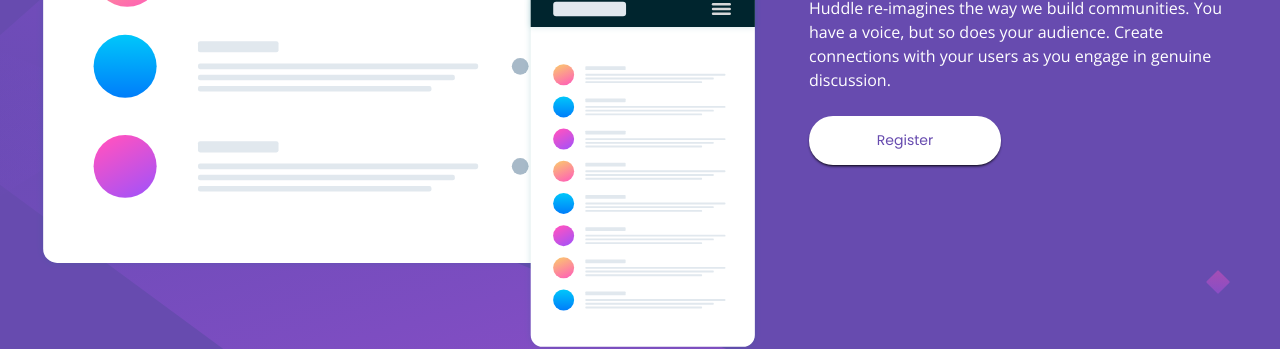
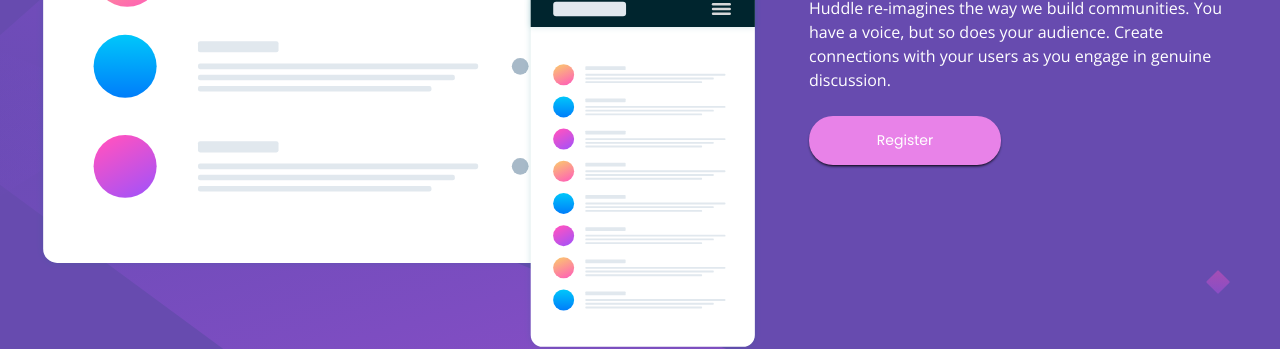
Before and after one commit to krislao/fem-huddle-landing-page, a plain HTML site: page index.html in a window 1280 px wide. In both pictures the pointer is over the button "Register". Shown: the part 324-673 px from the top of the page. Drawn offline with nearby package versions, Linux system fonts and the light colour scheme.

Commit message:
Apply active states styles

```diff
--- a/style.css
+++ b/style.css
@@ -53,6 +53,7 @@
 }
 .hero-banner__button {
   color: var(--primary);
+  cursor: pointer;
   background-color: white;
   border: 0;
   border-radius: 1.5rem;
@@ -63,6 +64,10 @@
   width: 100%;
   max-width: 12rem;
   padding: 0.75rem;
+}
+.hero-banner__button:hover {
+  background-color: var(--primary-light);
+  color: white;
 }
 .footer {
   margin: 1.5rem auto 0;
@@ -78,6 +83,9 @@
 .footer__socials-icon {
   color: white;
   font-size: 2rem;
+}
+.footer__socials-icon:hover {
+  color: var(--primary-light);
 }
 .footer__attribution {
   font-size: 11px;
```
